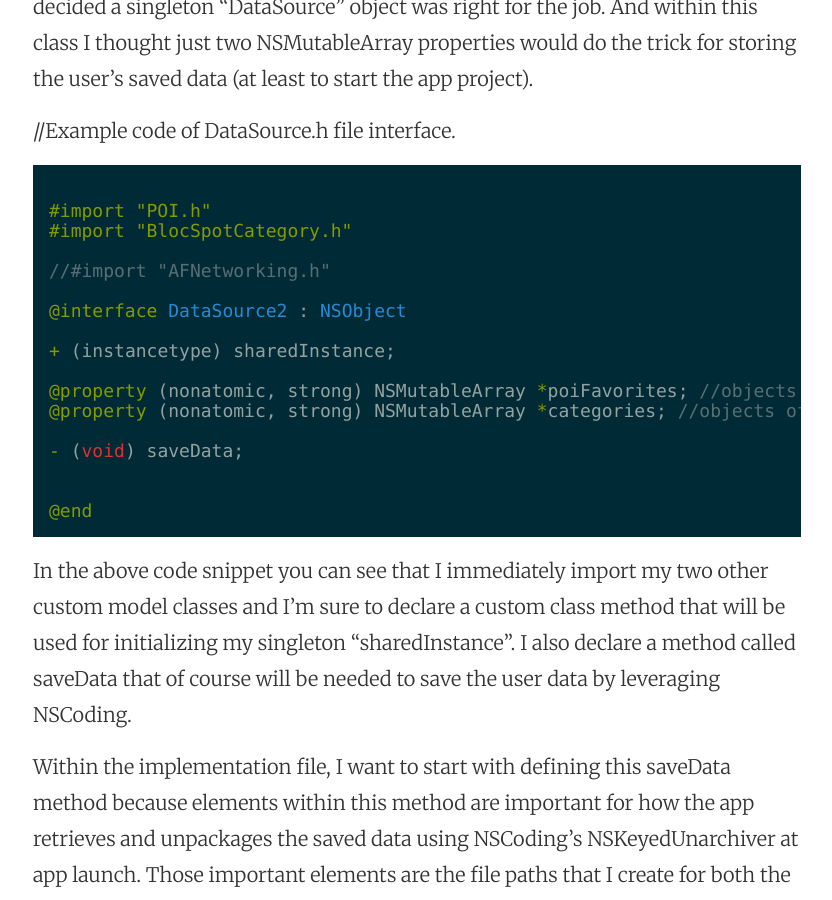
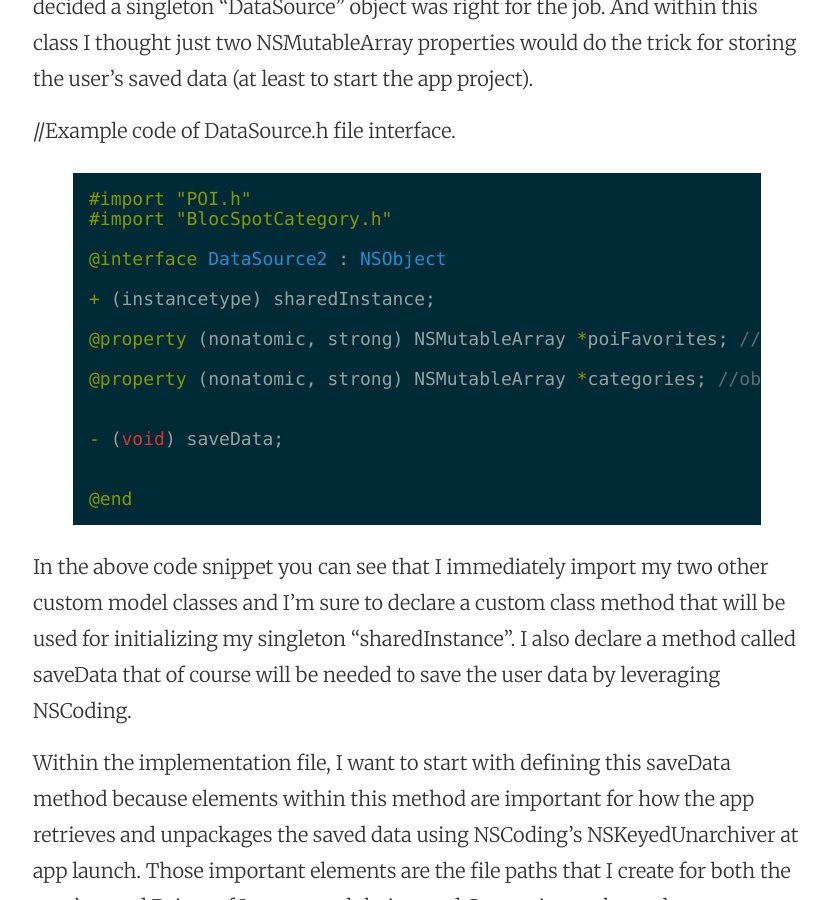
Before and after one commit to caseywoard/caseywoard.github.io, a Jekyll site: the page built from _posts/2015-10-27-case-study-of-the-blocspot-app-and-persisting-data-with-nscoding.markdown, in a window 1280 px wide and 900 px high, scrolled down 2022 px. Shown: the whole window, without its empty margins (223-1055 px from the left). Built offline with Jekyll 4.4.1, drawn with Linux system fonts in a browser that asks for light colours.

Commit message:
Post update: Case Study of the Blocspot app and persisting data with NSCoding

````diff
--- a/_posts/2015-10-27-case-study-of-the-blocspot-app-and-persisting-data-with-nscoding.markdown
+++ b/_posts/2015-10-27-case-study-of-the-blocspot-app-and-persisting-data-with-nscoding.markdown
@@ -24,12 +24,10 @@ So NSCoding it was. But where was I going to save these custom objects? I decide
 
 //Example code of  DataSource.h file interface.
 
-```objectivec
+{% highlight objective-c %}
 
 #import "POI.h"
 #import "BlocSpotCategory.h"
-
-//#import "AFNetworking.h"
 
 @interface DataSource2 : NSObject
 
@@ -42,7 +40,8 @@ So NSCoding it was. But where was I going to save these custom objects? I decide
 
 
 @end
-```
+
+{% endhighlight %}
 
 In the above code snippet you can see that I immediately import my two other custom model classes and I’m sure to declare a custom class method that will be used for initializing my singleton “sharedInstance”. I also declare a method called saveData that of course will be needed to save the user data by leveraging NSCoding.
 
````
